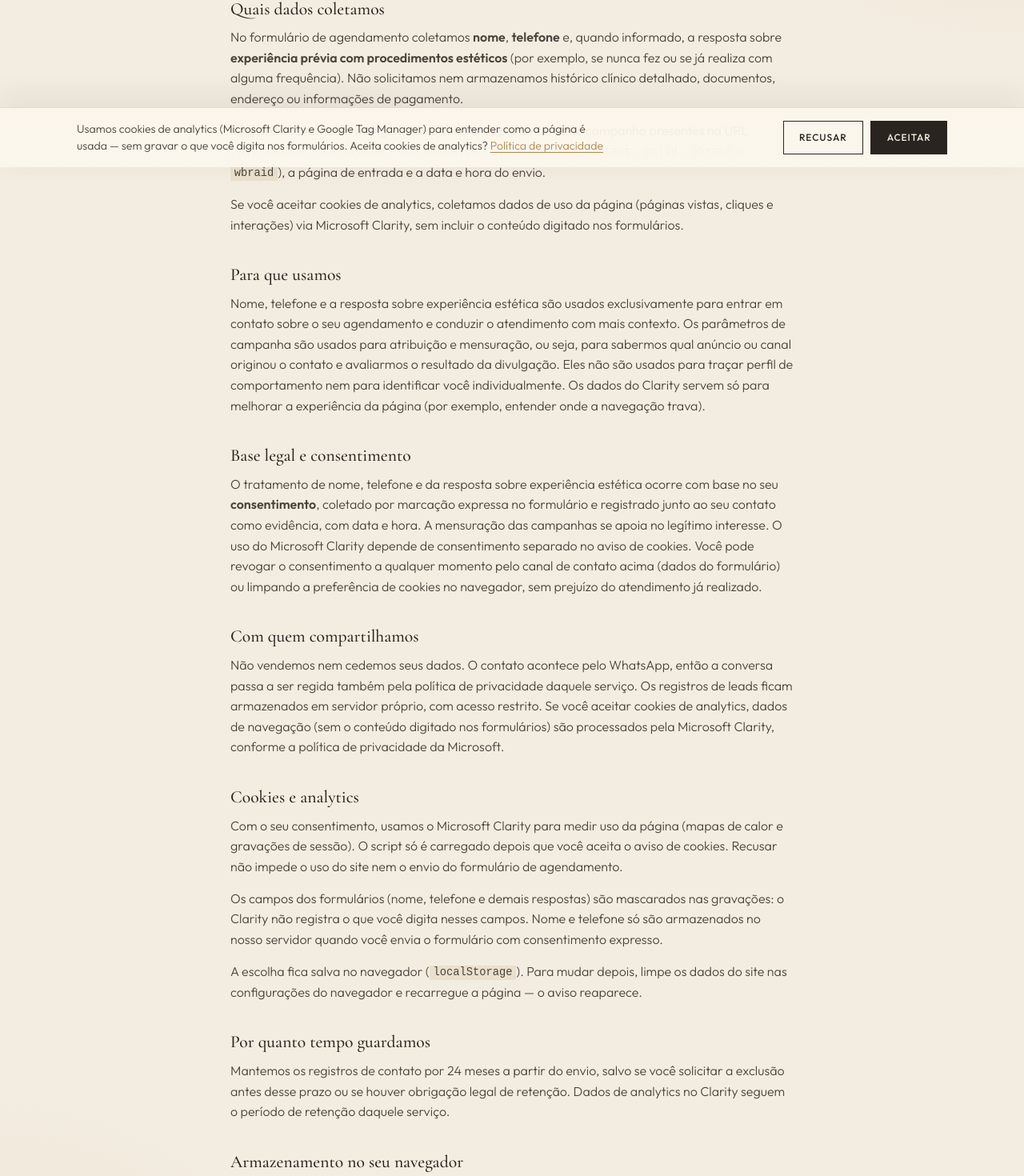
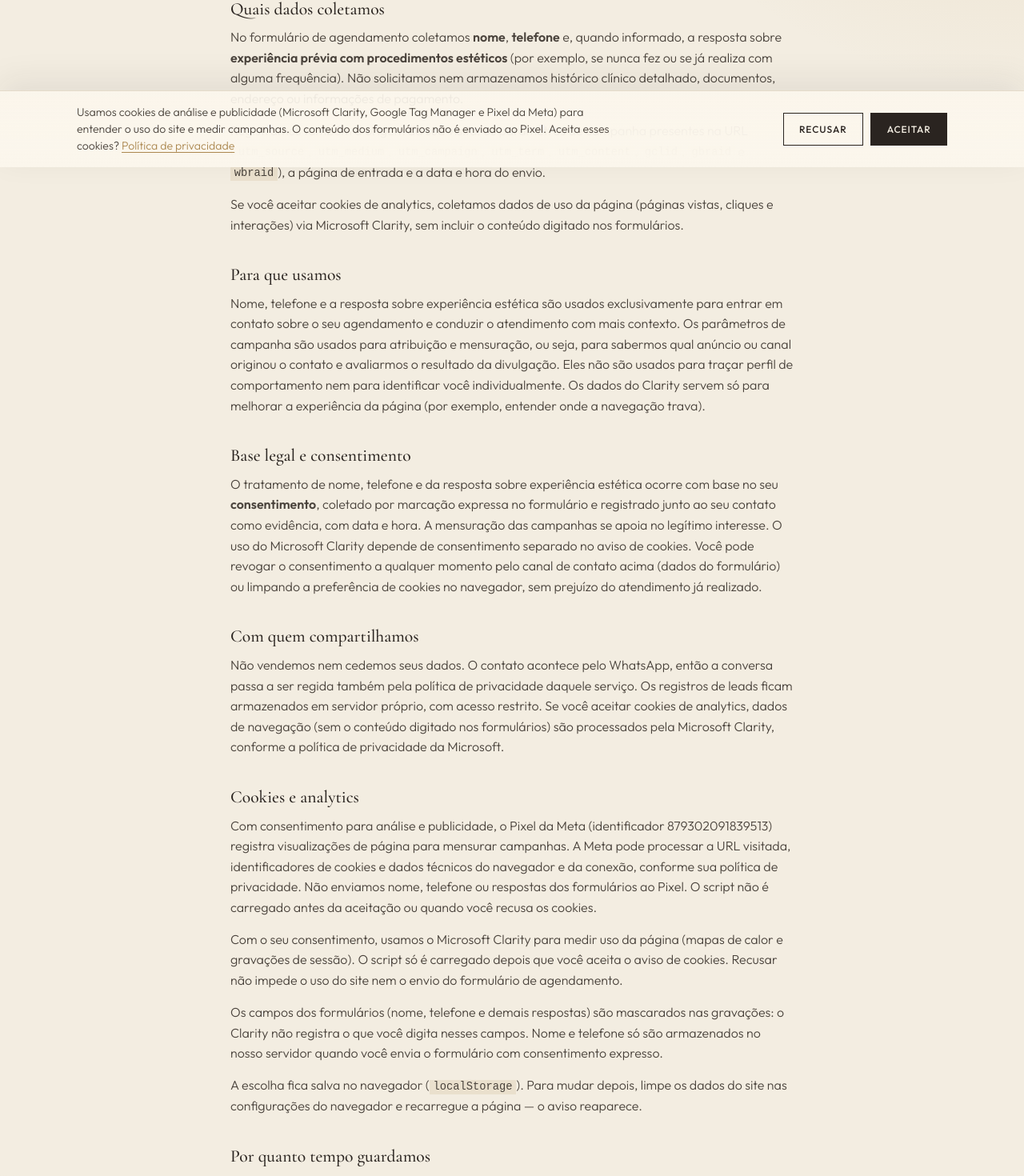
Before and after one commit to fabiotas/landing-dandermani, a Next.js app: page /privacidade in a window 1280 px wide. Shown: the part 591-2061 px from the top of the page at 80% size. Built offline with nearby package versions, Linux system fonts and the light colour scheme.

Commit message:
Integra Meta Pixel com consentimento e PageView

```diff
--- a/src/app/layout.tsx
+++ b/src/app/layout.tsx
@@ -4,6 +4,7 @@ import { SITE } from '../content'
 import { ClarityAnalytics } from '../components/ClarityAnalytics'
 import { CookieConsent } from '../components/CookieConsent'
 import { GoogleTagManager } from '../components/GoogleTagManager'
+import { MetaPixel } from '../components/MetaPixel'
 import { TrackingProvider } from '../components/TrackingProvider'
 import './globals.css'
 import { BusinessStructuredData } from '../components/BusinessStructuredData'
@@ -52,6 +53,7 @@ export default function RootLayout({ children }: RootLayoutProps) {
           Conversão lead_submitted: dataLayer em /obrigado.
         */}
         <GoogleTagManager />
+        <MetaPixel />
         <TrackingProvider>{children}</TrackingProvider>
         <ClarityAnalytics />
         <CookieConsent />
--- a/src/app/privacidade/page.tsx
+++ b/src/app/privacidade/page.tsx
@@ -101,6 +101,15 @@ export default function Privacidade() {
 
         <h2>Cookies e analytics</h2>
         <p>
+          Com consentimento para análise e publicidade, o Pixel da Meta
+          (identificador 879302091839513) registra visualizações de página
+          para mensurar campanhas. A Meta pode processar a URL visitada,
+          identificadores de cookies e dados técnicos do navegador e da
+          conexão, conforme sua política de privacidade. Não enviamos nome,
+          telefone ou respostas dos formulários ao Pixel. O script não é
+          carregado antes da aceitação ou quando você recusa os cookies.
+        </p>
+        <p>
           Com o seu consentimento, usamos o Microsoft Clarity para medir uso da
           página (mapas de calor e gravações de sessão). O script só é carregado
           depois que você aceita o aviso de cookies. Recusar não impede o uso do
--- a/src/components/CookieConsent.tsx
+++ b/src/components/CookieConsent.tsx
@@ -29,9 +29,10 @@ export function CookieConsent() {
     <div className={styles.bar} role="dialog" aria-labelledby="cookie-consent-title">
       <div className={styles.inner}>
         <p id="cookie-consent-title" className={styles.text}>
-          Usamos cookies de analytics (Microsoft Clarity e Google Tag Manager)
-          para entender como a página é usada — sem gravar o que você digita nos
-          formulários. Aceita cookies de analytics?{' '}
+          Usamos cookies de análise e publicidade (Microsoft Clarity, Google
+          Tag Manager e Pixel da Meta) para entender o uso do site e medir
+          campanhas. O conteúdo dos formulários não é enviado ao Pixel.
+          Aceita esses cookies?{' '}
           <Link className={styles.link} href="/privacidade">
             Política de privacidade
           </Link>
--- /dev/null
+++ b/src/components/MetaPixel.tsx
@@ -0,0 +1,53 @@
+'use client'
+
+import Script from 'next/script'
+import { usePathname } from 'next/navigation'
+import { useEffect, useRef, useState } from 'react'
+import { COOKIE_CONSENT_EVENT, readCookieConsent } from '../lib/cookie-consent'
+
+export const META_PIXEL_ID = '879302091839513'
+
+declare global {
+  interface Window {
+    fbq?: (...args: unknown[]) => void
+  }
+}
+
+export function MetaPixel() {
+  const pathname = usePathname()
+  const [granted, setGranted] = useState(false)
+  const [ready, setReady] = useState(false)
+  const lastPage = useRef<string | null>(null)
+
+  useEffect(() => {
+    const update = () => {
+      const accepted = readCookieConsent() === 'granted'
+      setGranted(accepted)
+      window.fbq?.('consent', accepted ? 'grant' : 'revoke')
+    }
+    update()
+    window.addEventListener(COOKIE_CONSENT_EVENT, update)
+    return () => window.removeEventListener(COOKIE_CONSENT_EVENT, update)
+  }, [])
+
+  useEffect(() => {
+    if (!granted || !ready || lastPage.current === pathname) return
+    window.fbq?.('trackSingle', META_PIXEL_ID, 'PageView')
+    lastPage.current = pathname
+  }, [granted, ready, pathname])
+
+  if (!granted) return null
+
+  return <Script id="meta-pixel" strategy="afterInteractive" onReady={() => setReady(true)}>{`
+    !function(f,b,e,v,n,t,s)
+    {if(f.fbq)return;n=f.fbq=function(){n.callMethod?
+    n.callMethod.apply(n,arguments):n.queue.push(arguments)};
+    if(!f._fbq)f._fbq=n;n.push=n;n.loaded=!0;n.version='2.0';
+    n.queue=[];t=b.createElement(e);t.async=!0;
+    t.src=v;s=b.getElementsByTagName(e)[0];
+    s.parentNode.insertBefore(t,s)}(window, document,'script',
+    'https://connect.facebook.net/en_US/fbevents.js');
+    fbq('consent', 'grant');
+    fbq('init', '${META_PIXEL_ID}');
+  `}</Script>
+}
--- a/src/content.ts
+++ b/src/content.ts
@@ -195,7 +195,7 @@ export const LEGAL = {
   controller: PROFESSIONAL.name,
   email: 'elendanti@hotmail.com',
   retention: '24 meses',
-  updatedAt: '21 de setembro de 2026',
+  updatedAt: '9 de outubro de 2026',
 }
 
 export function whatsappUrl(message = SITE.whatsappMessage) {
--- a/src/lib/cookie-consent.ts
+++ b/src/lib/cookie-consent.ts
@@ -1,4 +1,5 @@
-export const COOKIE_CONSENT_KEY = 'cookie_consent'
+// Nova escolha de consentimento ao incluir publicidade da Meta.
+export const COOKIE_CONSENT_KEY = 'cookie_consent_v2'
 export const COOKIE_CONSENT_EVENT = 'cookie-consent-change'
 
 export type CookieConsentChoice = 'granted' | 'denied'
```
